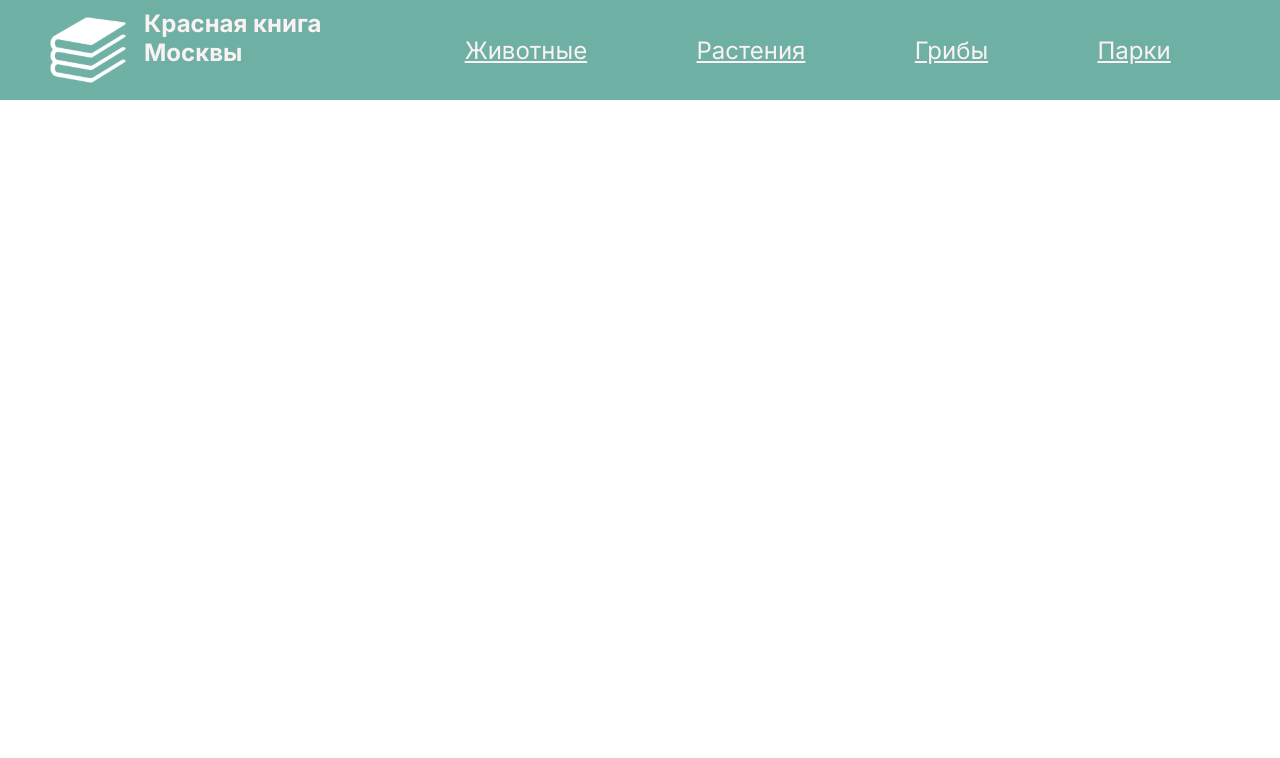
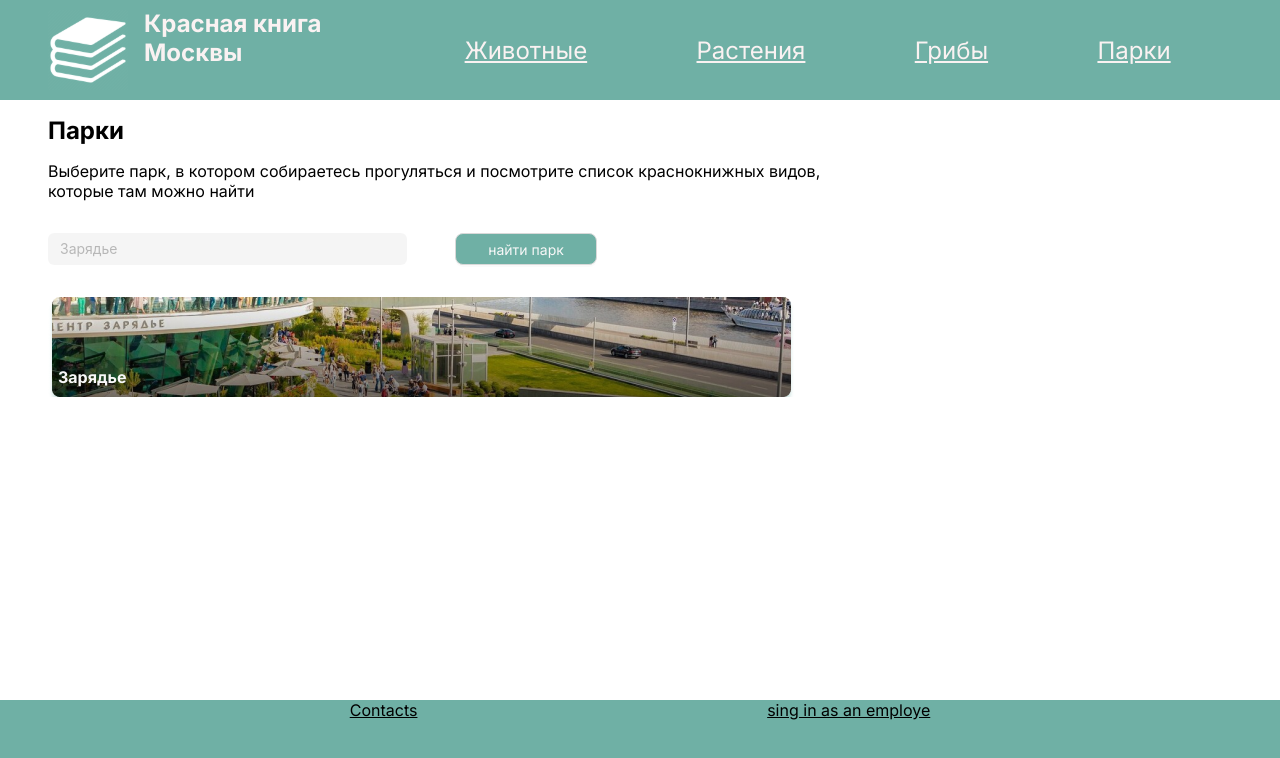
Before and after one commit to eureu/green-code, a React (Vite) app in the folder green-code/: page /parks in a window 1280 px wide. Shown: the top 758 px of the page. Built offline with nearby package versions, Linux system fonts and the light colour scheme.

Commit message:
upd: parks routing

```diff
--- a/green-code/src/App.jsx
+++ b/green-code/src/App.jsx
@@ -3,12 +3,13 @@ import { Link, Route, Routes } from "react-router-dom";
 import AppHeader from "./components/AppHeader.jsx";
 import NotFoundPage from "./components/NotFoundPage/NotFoundPage.jsx";
 import MainPage from "./components/Pages/Main/Main.tsx";
+import Parks from "./components/Parks.jsx";
 
 export default function App() {
   return (
     <Routes>
       <Route path="/" element={<MainPage />} />
-      <Route path="/parks" element={<AppHeader />} />
+      <Route path="/parks" element={<Parks />} />
       <Route path="*" element={<NotFoundPage />} />
     </Routes>
   );
```
